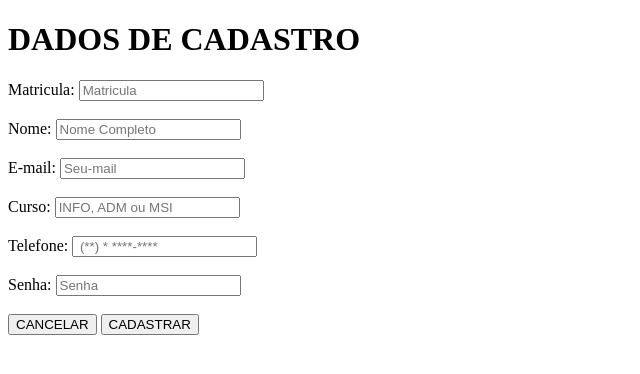
After one commit to Mathpf02/Math_Progs, a PHP site: page /Cadastro.php in a window 1280 px wide. The commit adds this page. Shown: the top 374 px of the page, without its empty margins (0-640 px from the left). Run offline with PHP 8.4, Linux system fonts and the light colour scheme.

Commit message:
atual.cad

```diff
--- /dev/null
+++ b/PHP/Cadastro.php
@@ -0,0 +1,46 @@
+<!DOCTYPE html>
+<html lang="en">
+
+<head>
+    <meta charset="UTF-8">
+    <title>CoDe-Cadastro</title>
+</head>
+
+<body>
+    <h1> DADOS DE CADASTRO </h1>
+    <?php
+    filter_input_array(INPUT_POST, FILTER_DEFAULT);
+    if (!empty($dados['cad.Use'])) {
+        var_dump($dados);
+        $query_user = "INSERT INTO cad_Usuario (matricula, nome, email, curso, fone, senha)
+         VALUE ('" . $dados['matricula'] . "',  '" . $dados['nome'] . "', '" . $dados['email'] . "',
+          '" . $dados['curso'] . "',  '" . $dados['fone'] . "',  '" . $dados['senha'] . "')";
+        $cad_Usuario = $conn->prepare($query_user);
+        $cad_Usuario->execute();
+    }
+    ?>
+    <form name="cad_Usuario" method="POST" action=" ">
+        <label> Matricula: </label>
+        <input type="text" name="matricula" id="matricula" placeholder="Matricula"><br><br>
+
+        <label> Nome: </label>
+        <input type="text" name="nome" id="nome" placeholder="Nome Completo"><br><br>
+
+        <label> E-mail: </label>
+        <input type="text" name="email" id="email" placeholder="Seu-mail"><br><br>
+
+        <label> Curso: </label>
+        <input type="text" name="curso" id="curso" placeholder="INFO, ADM ou MSI"><br><br>
+
+        <label> Telefone: </label>
+        <input type="text" name="fone" id="fone" placeholder=" (**) * ****-****"><br><br>
+
+        <label> Senha: </label>
+        <input type="text" name="senha" id="senha" placeholder="Senha"><br><br>
+
+        <input type="reset" value="CANCELAR">
+        <input type="submit" value="CADASTRAR" name="cad.Use">
+    </form>
+</body>
+
+</html>
```
Also changed, not shown: HTML/Cadastro.html (deleted, +0 -34 lines), PHP/proc_cadastro.php (+12 -11 lines).
